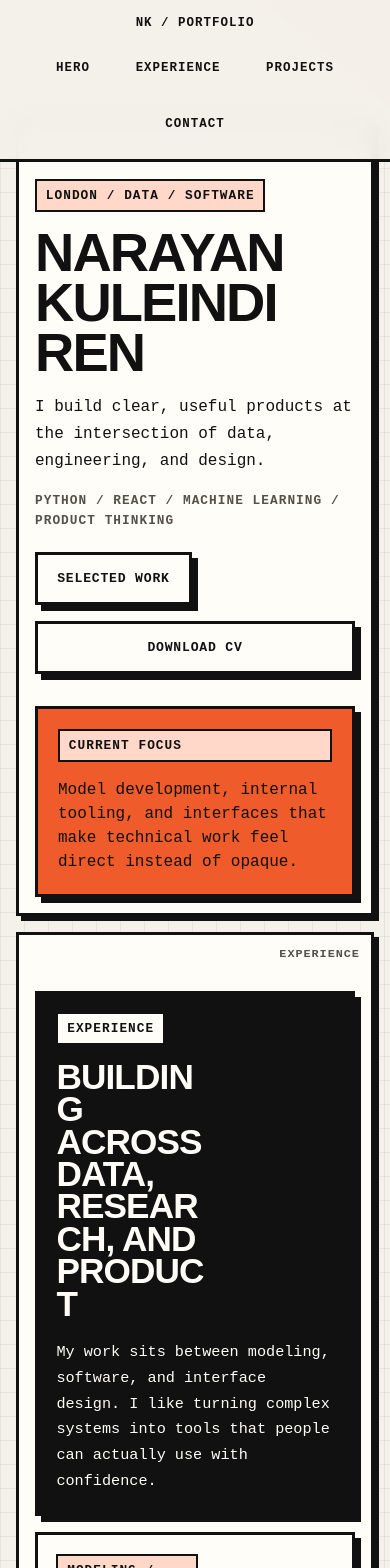
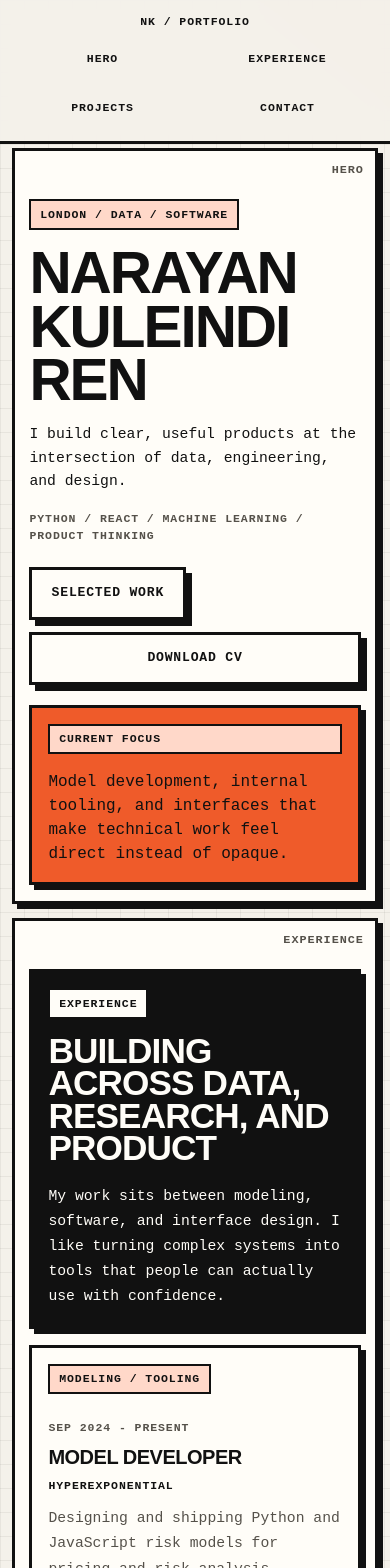
Before and after one commit to narayan-k/personal-website, a React (Vite) app: page / in a window 390 px wide. Shown: the top 1568 px of the page. Built offline with nearby package versions, Linux system fonts and the light colour scheme; a web font is replaced by a local one.

Commit message:
Updates to make more mobile friendly

```diff
--- a/src/styles/global.css
+++ b/src/styles/global.css
@@ -131,6 +131,7 @@ nav a {
 	text-transform: uppercase;
 	font-weight: 700;
 	cursor: pointer;
+	text-align: center;
 }
 
 nav a:hover {
@@ -500,6 +501,7 @@ section {
 	align-items: center;
 	justify-content: space-between;
 	gap: 1rem;
+	flex-wrap: wrap;
 }
 
 .project-year {
@@ -577,6 +579,8 @@ section {
 	nav {
 		flex-wrap: wrap;
 		justify-content: center;
+		row-gap: 0.5rem;
+		padding: 0.8rem 0.85rem;
 	}
 
 	nav::before {
@@ -598,6 +602,14 @@ section {
 	.experience-intro {
 		position: static;
 	}
+
+	.experience-title {
+		max-width: 100%;
+	}
+
+	.project-supporting-grid {
+		grid-template-columns: repeat(2, minmax(0, 1fr));
+	}
 }
 
 @media (max-width: 1080px) {
@@ -616,11 +628,14 @@ section {
 	}
 
 	main {
-		padding-top: 7.5rem;
+		padding-top: 8.75rem;
+		padding-left: 0.75rem;
+		padding-right: 0.75rem;
 	}
 
 	section {
-		padding: 3.5rem 1rem 1rem;
+		margin-bottom: 0.85rem;
+		padding: 3.25rem 1rem 1rem;
 		box-shadow: 5px 5px 0 0 var(--color-border);
 	}
 
@@ -636,6 +651,87 @@ section {
 		word-break: break-word;
 	}
 
+	nav {
+		align-items: stretch;
+		gap: 0.45rem;
+	}
+
+	nav::before {
+		font-size: 0.72rem;
+	}
+
+	nav a {
+		flex: 1 1 calc(50% - 0.45rem);
+		padding: 0.65rem 0.5rem;
+		font-size: 0.72rem;
+	}
+
+	.section-kicker,
+	.accent,
+	.timeline-meta,
+	.contact-footer,
+	.project-index,
+	.project-year,
+	.experience-company,
+	.experience-period {
+		font-size: 0.72rem;
+	}
+
+	.hero-grid {
+		gap: 1.25rem;
+	}
+
+	.hero-subtitle {
+		font-size: 0.98rem;
+		line-height: 1.6;
+	}
+
+	.hero-note,
+	.experience-intro,
+	.experience-card,
+	.timeline-content,
+	.project-feature,
+	.project-card,
+	.contact-panel {
+		padding: 1rem;
+		box-shadow: 5px 5px 0 0 var(--color-border);
+	}
+
+	.hero-buttons,
+	.contact-links {
+		gap: 0.75rem;
+	}
+
+	.experience-card-top,
+	.projects-header {
+		align-items: flex-start;
+	}
+
+	.experience-card-top,
+	.project-meta-row {
+		flex-direction: column;
+	}
+
+	.experience-card-top,
+	.project-meta-row,
+	.projects-header {
+		gap: 0.55rem;
+	}
+
+	.project-feature-copy h3,
+	.project-card-copy h3 {
+		font-size: clamp(1.3rem, 6vw, 1.8rem);
+	}
+
+	.project-supporting-grid {
+		grid-template-columns: 1fr;
+	}
+
+	.project-image-frame::before {
+		padding: 0.35rem 0.55rem;
+		font-size: 0.68rem;
+	}
+
 	.timeline-item {
 		padding-left: 2.6rem;
 	}
@@ -648,6 +744,35 @@ section {
 	.button-glass,
 	.contact-button {
 		width: 100%;
+	}
+
+	.contact-button {
+		min-width: 0;
+	}
+}
+
+@media (max-width: 420px) {
+	main {
+		padding-top: 9.25rem;
+	}
+
+	section {
+		padding-top: 3rem;
+		padding-left: 0.9rem;
+		padding-right: 0.9rem;
+	}
+
+	.hero-title {
+		font-size: clamp(2.8rem, 15vw, 3.8rem);
+	}
+
+	.hero-subtitle,
+	.experience-summary,
+	.experience-description,
+	.project-feature-copy p,
+	.project-card-copy p,
+	.contact-text {
+		font-size: 0.92rem;
 	}
 }
 
```
